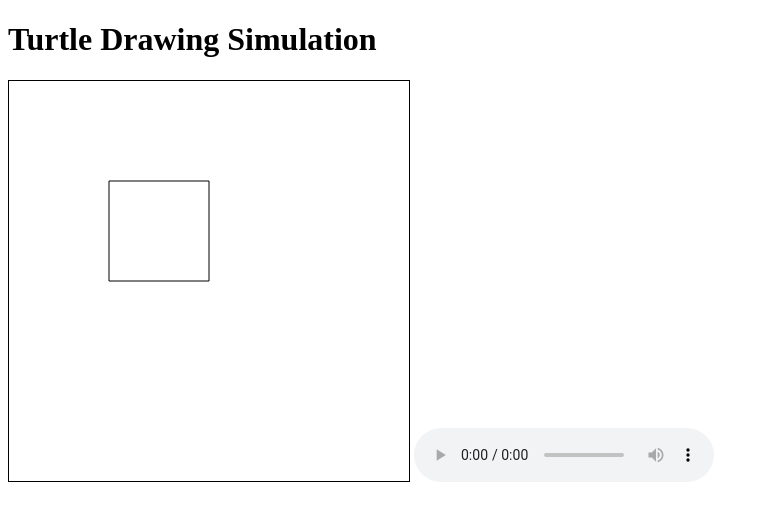
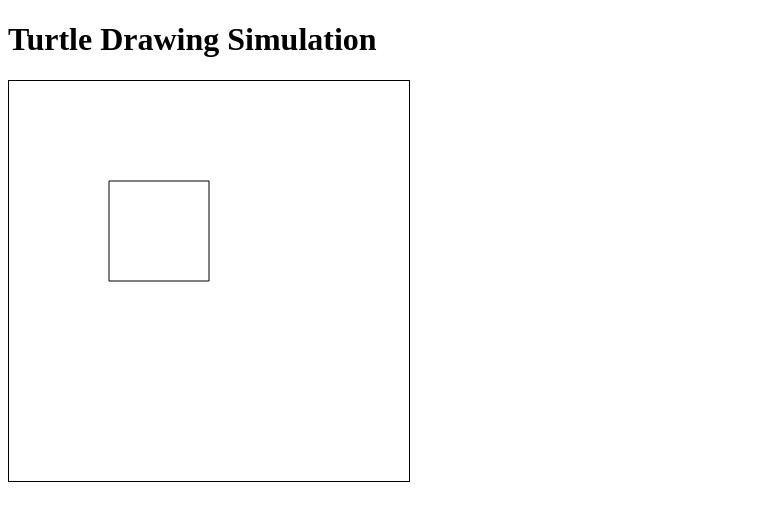
Before and after one commit to zlh7log/test, a plain HTML site: page index.html in a window 1280 px wide. Shown: the whole page, without its empty margins (0-768 px from the left). Drawn offline with Linux system fonts and the light colour scheme.

Commit message:
Update index.html

```diff
--- a/index.html
+++ b/index.html
@@ -13,10 +13,6 @@
 <body>
     <h1>Turtle Drawing Simulation</h1>
     <canvas id="drawingCanvas" width="400" height="400"></canvas>
-    <audio controls autoplay loop>
-        <source src="background.mp3" type="audio/mpeg">
-        Your browser does not support the audio element.
-    </audio>
 
     <script>
         const canvas = document.getElementById("drawingCanvas");
```
